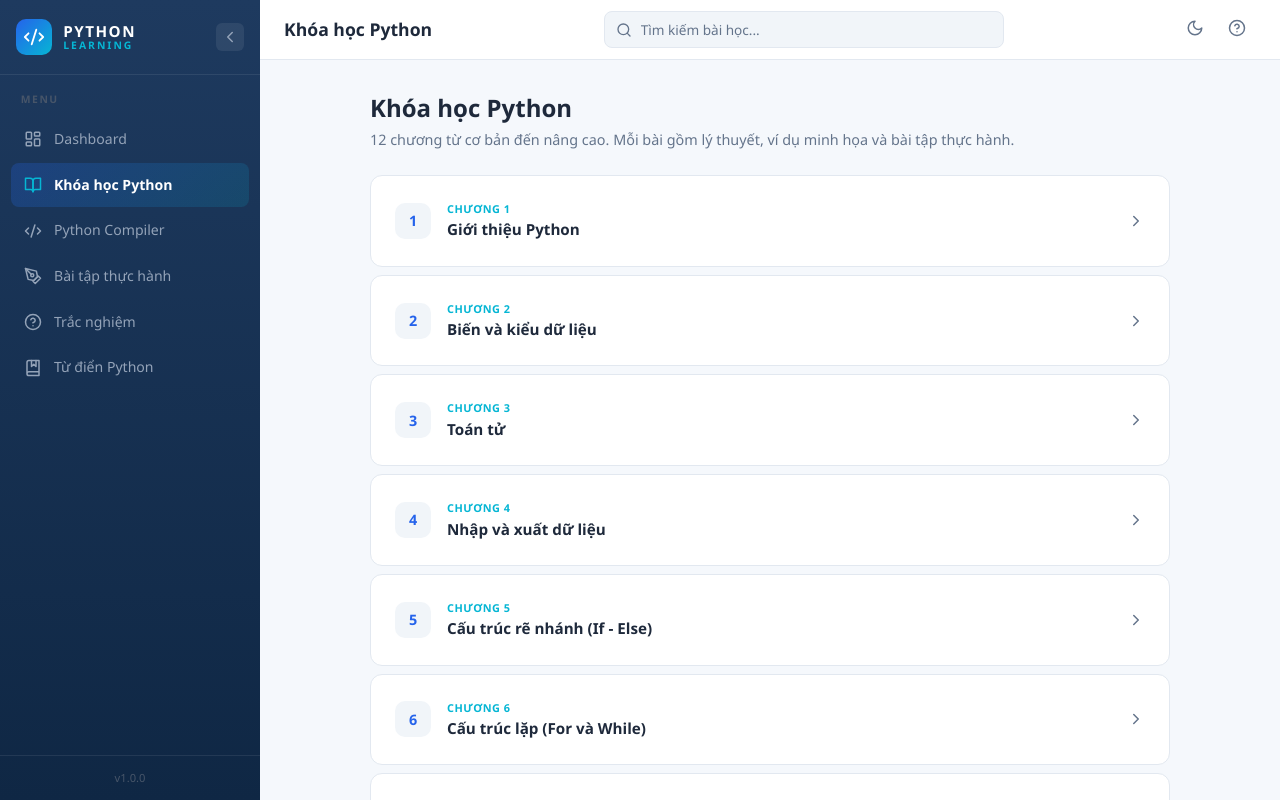
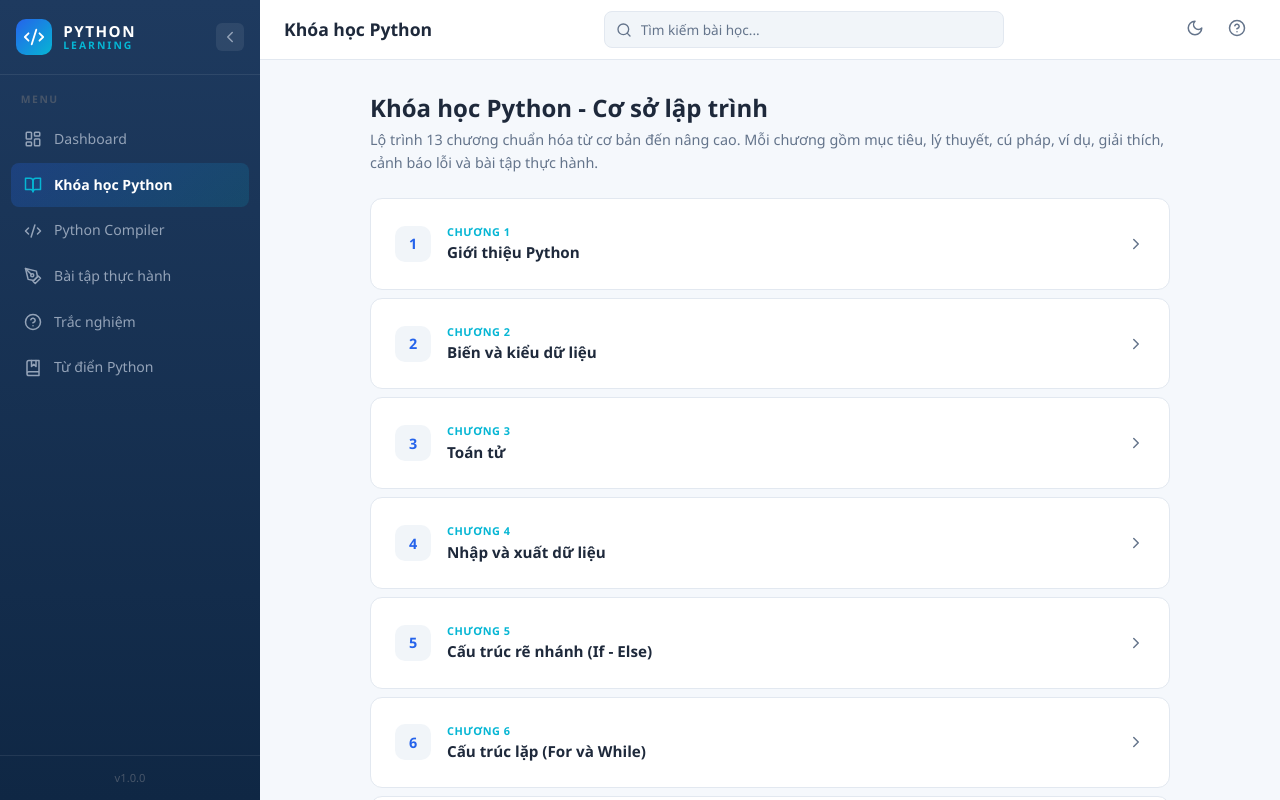
Before and after one commit to cmstdev08/hocpycungtuan, a React (Vite) app: page /lessons in a window 1280 px wide. Built offline with nearby package versions, Linux system fonts and the light colour scheme.

Commit message:
Update Lessons 13 chapters header

```diff
--- a/src/pages/Lessons.jsx
+++ b/src/pages/Lessons.jsx
@@ -12,8 +12,8 @@ const Lessons = () => {
   return (
     <div className="lessons-page">
       <div className="lessons-header">
-        <h2>Khóa học Python</h2>
-        <p>12 chương từ cơ bản đến nâng cao. Mỗi bài gồm lý thuyết, ví dụ minh họa và bài tập thực hành.</p>
+        <h2>Khóa học Python - Cơ sở lập trình</h2>
+        <p>Lộ trình 13 chương chuẩn hóa từ cơ bản đến nâng cao. Mỗi chương gồm mục tiêu, lý thuyết, cú pháp, ví dụ, giải thích, cảnh báo lỗi và bài tập thực hành.</p>
       </div>
 
       <div className="lessons-list">
```
